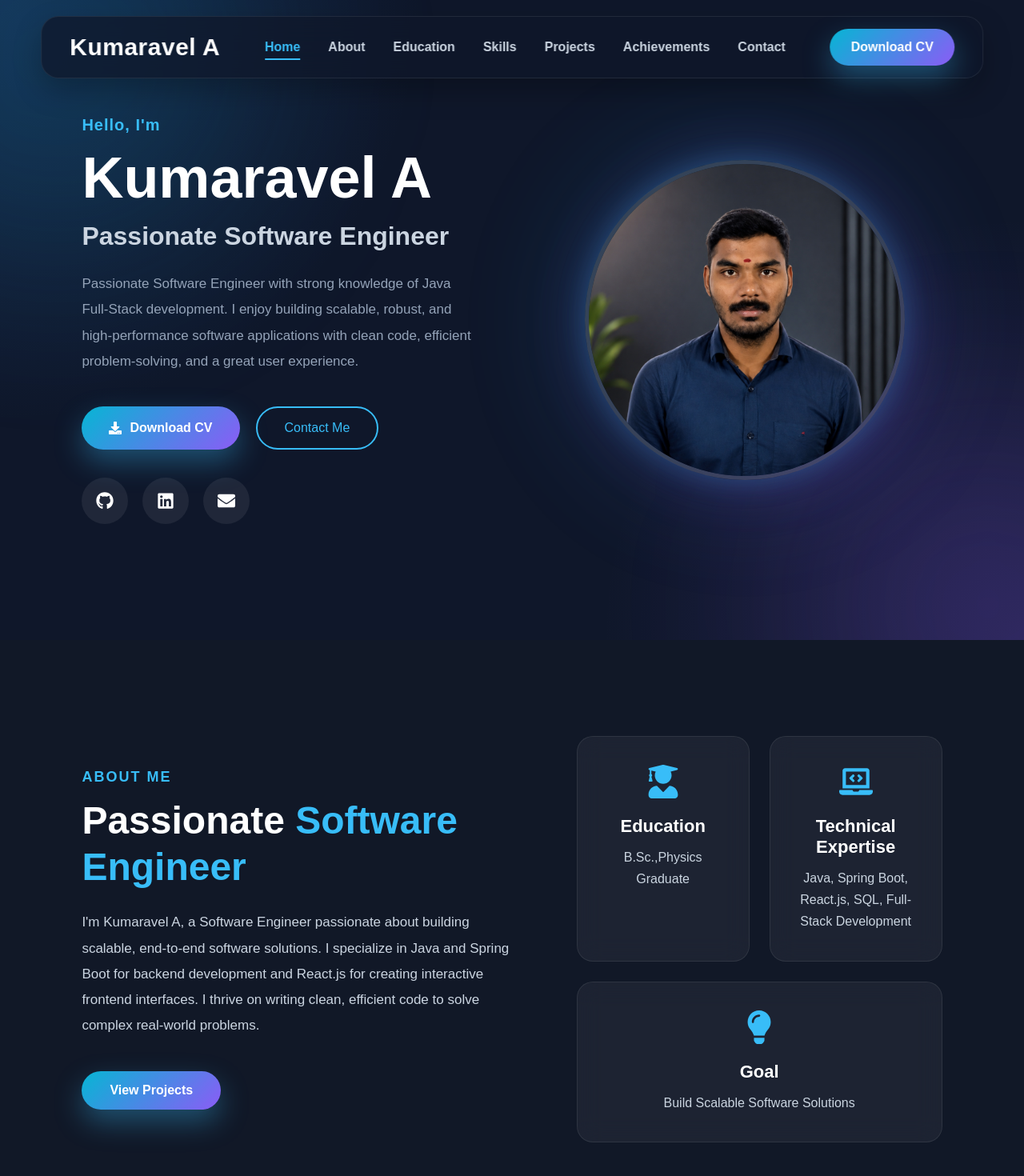
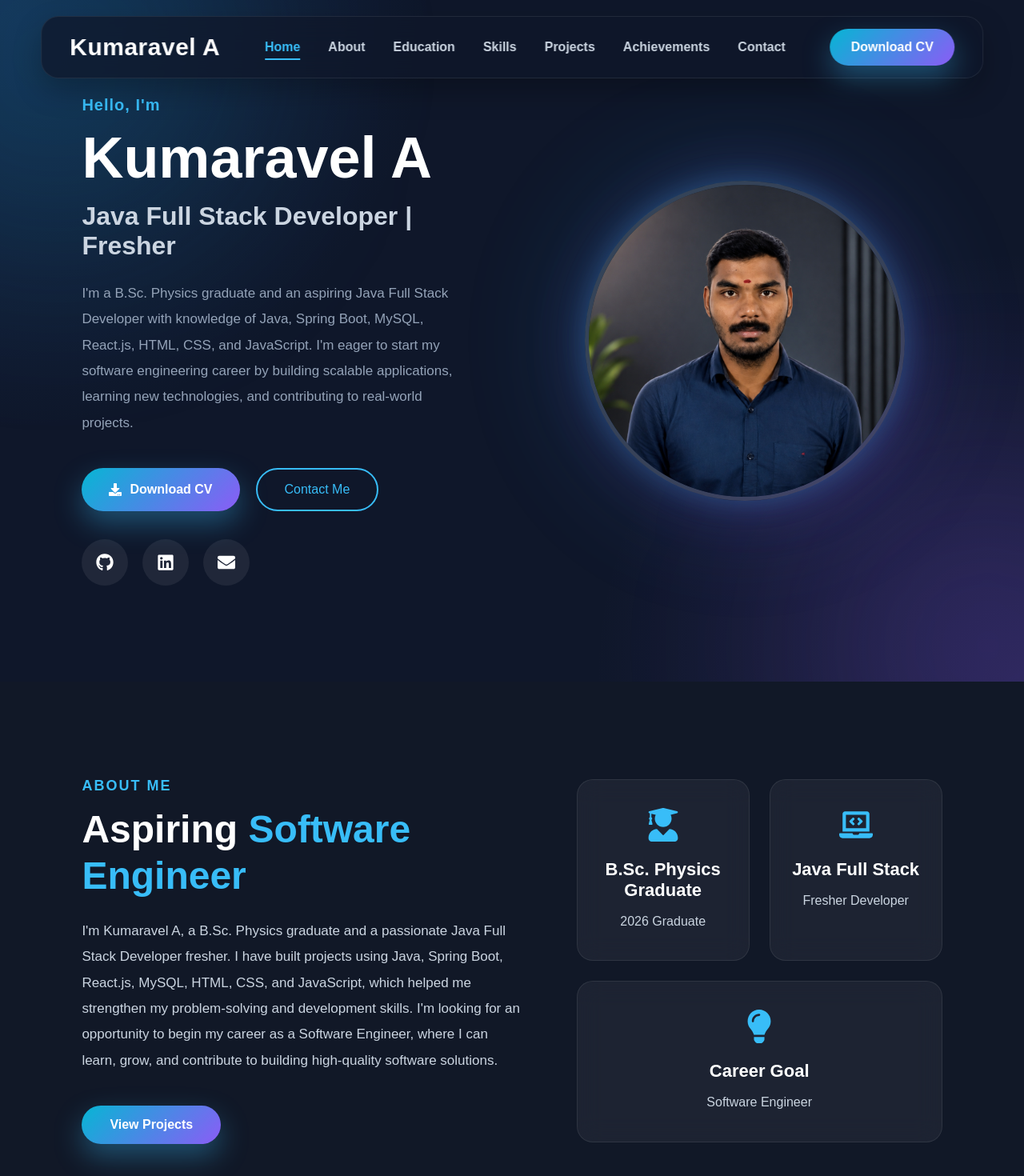
Before and after one commit to wwwkumaranmdm12/portfolio, a React app: page / in a window 1280 px wide. Shown: the top 1470 px of the page at 80% size. Built offline with nearby package versions, Linux system fonts and the light colour scheme; the HTML template or start-up script is replaced by a standard one.

Commit message:
Updated portfolio content and UI

```diff
--- a/src/components/About/About.jsx
+++ b/src/components/About/About.jsx
@@ -17,11 +17,11 @@ function About() {
           <h4>ABOUT ME</h4>
 
           <h2>
-            Passionate <span> Software Engineer</span>
+            Aspiring <span> Software Engineer</span>
           </h2>
 
           <p>
-            I'm Kumaravel A, a Software Engineer passionate about building scalable, end-to-end software solutions. I specialize in Java and Spring Boot for backend development and React.js for creating interactive frontend interfaces. I thrive on writing clean, efficient code to solve complex real-world problems.
+            I'm Kumaravel A, a B.Sc. Physics graduate and a passionate Java Full Stack Developer fresher. I have built projects using Java, Spring Boot, React.js, MySQL, HTML, CSS, and JavaScript, which helped me strengthen my problem-solving and development skills. I'm looking for an opportunity to begin my career as a Software Engineer, where I can learn, grow, and contribute to building high-quality software solutions.
             </p>
 
           <div className="about-buttons">
@@ -41,20 +41,20 @@ function About() {
 
           <div className="about-card">
             <FaUserGraduate className="about-icon" />
-            <h3>Education</h3>
-            <p>B.Sc.,Physics  Graduate</p>
+            <h3>B.Sc. Physics Graduate</h3>
+            <p>2026 Graduate</p>
           </div>
 
           <div className="about-card">
             <FaLaptopCode className="about-icon" />
-            <h3>Technical Expertise</h3>
-            <p>Java, Spring Boot, React.js, SQL, Full-Stack Development</p>
+            <h3>Java Full Stack</h3>
+            <p>Fresher Developer</p>
           </div>
 
           <div className="about-card">
             <FaLightbulb className="about-icon" />
-            <h3>Goal</h3>
-            <p>Build Scalable Software Solutions</p>
+            <h3>Career Goal</h3>
+            <p>Software Engineer</p>
           </div>
 
         </motion.div>
--- a/src/components/Hero/Hero.jsx
+++ b/src/components/Hero/Hero.jsx
@@ -30,15 +30,15 @@ function Hero() {
             Kumaravel A
           </h1>
 
-          <h2>Passionate Software Engineer</h2>
+          <h2>Java Full Stack Developer | Fresher</h2>
 
           <p className="hero-description">
-           Passionate Software Engineer with strong knowledge of Java Full-Stack development. I enjoy building scalable, robust, and high-performance software applications with clean code, efficient problem-solving, and a great user experience.
+           I'm a B.Sc. Physics graduate and an aspiring Java Full Stack Developer with knowledge of Java, Spring Boot, MySQL, React.js, HTML, CSS, and JavaScript. I'm eager to start my software engineering career by building scalable applications, learning new technologies, and contributing to real-world projects.
            </p>
           <div className="hero-buttons">
 
             <a
-              href="https://drive.google.com/file/d/1bCEevpVLzfh2GE9U7xIiA_vSdKCRZsEG/view?usp=sharing"
+              href="https://drive.google.com/file/d/1z_xIcDir7QgsXQsFucsP1klBMC3wH90Q/view?usp=sharing"
               download
               className="btn-primary"
             >
--- a/src/components/Navbar/Navbar.jsx
+++ b/src/components/Navbar/Navbar.jsx
@@ -124,7 +124,7 @@ function Navbar() {
 
       {/* Resume */}
       <a
-        href="https://drive.google.com/file/d/1bCEevpVLzfh2GE9U7xIiA_vSdKCRZsEG/view?usp=sharing"
+        href="https://drive.google.com/file/d/1z_xIcDir7QgsXQsFucsP1klBMC3wH90Q/view?usp=sharing"
         target="_blank"
         rel="noopener noreferrer"
         className="resume-btn"
```
